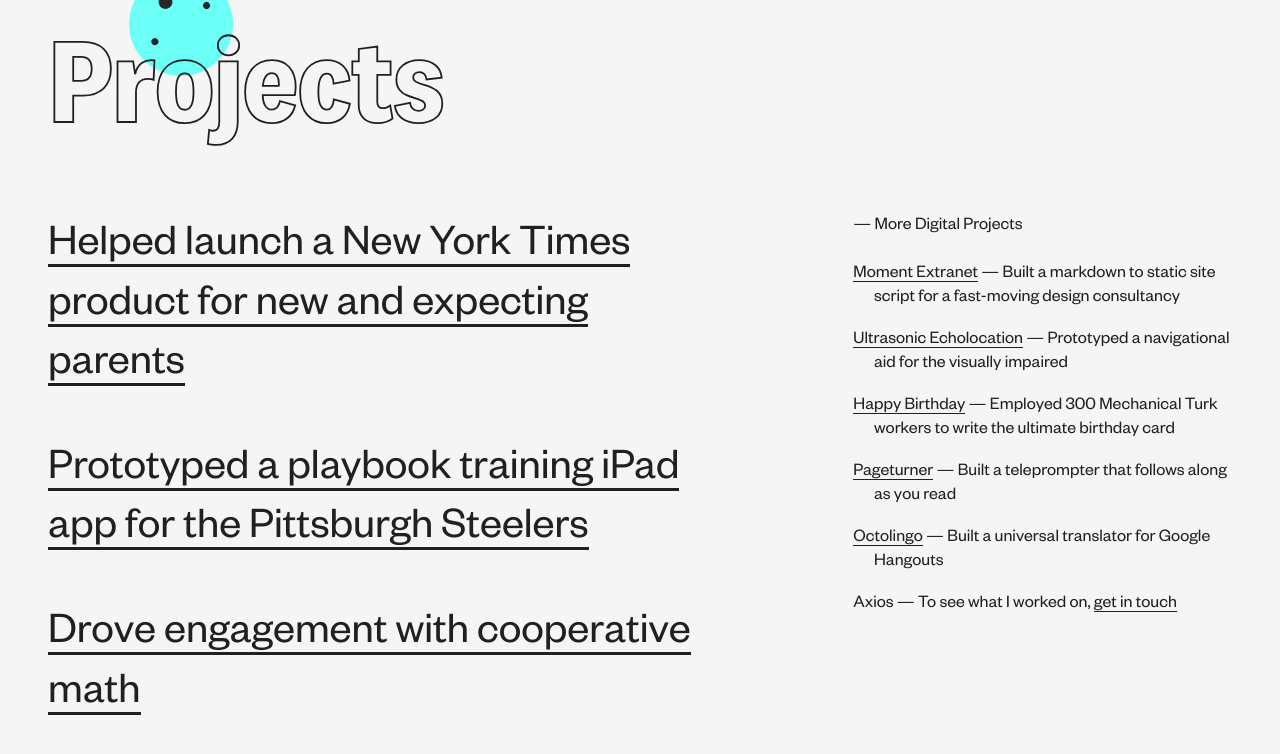
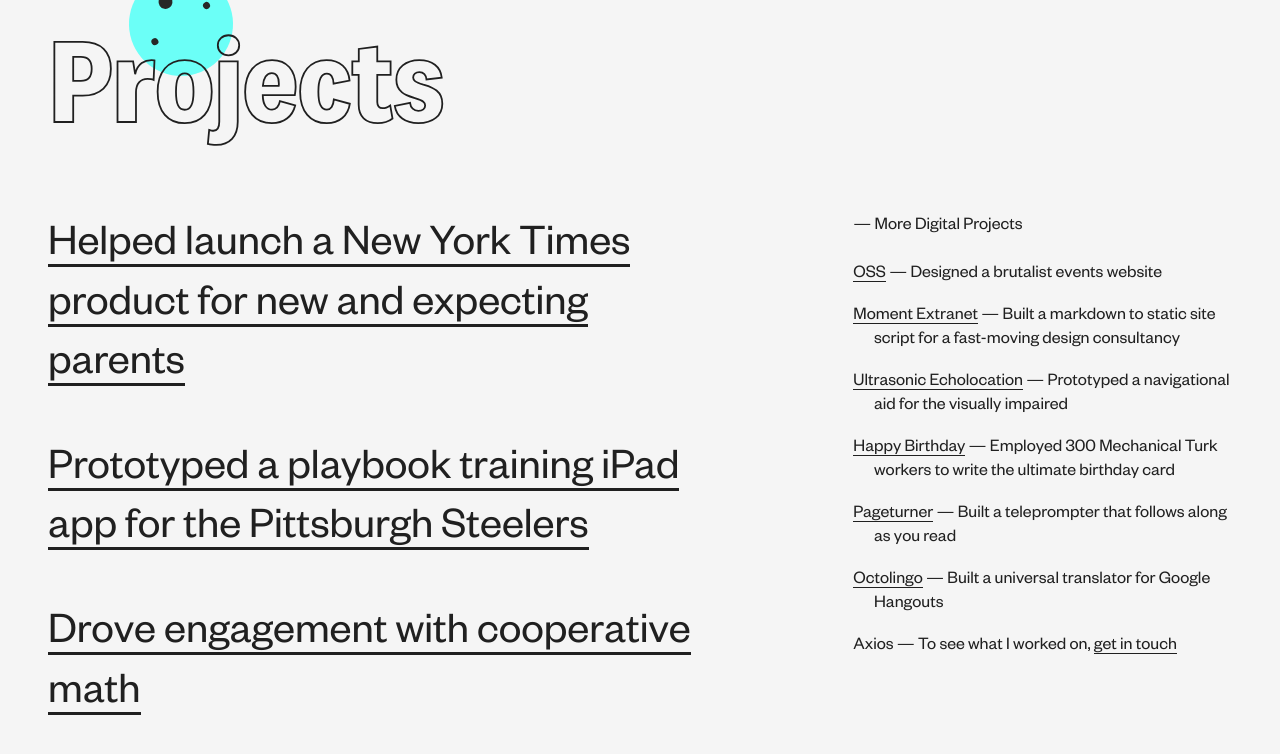
Before and after one commit to tpoulos/tpoulos.github.io, a Jekyll site: the page built from index.html, in a window 1280 px wide and 900 px high, scrolled down 821 px. Shown: the top 754 px of the window. Built offline with Jekyll 4.4.1, drawn with Linux system fonts in a browser that asks for light colours.

Commit message:
added oss to hp

```diff
--- a/index.html
+++ b/index.html
@@ -25,6 +25,7 @@
 
 <div class="projects-sidebar">
   <h2 class="title">More Digital Projects</h2>
+  <p class="outdent"><a href="{{ "projects/oss.html" | prepend: site.baseurl | prepend: site.url }}">OSS</a> — Designed a brutalist events website
   <p class="outdent"><a href="https://medium.com/design-intelligence/redesigning-the-moment-extranet-bbe94f0e8bde">Moment Extranet</a> — Built a markdown to static site script for a fast-moving design consultancy
   <p class="outdent"><a href="{{ "projects/ultrasonic-echolocation.html" | prepend: site.baseurl | prepend: site.url }}">Ultrasonic Echolocation</a> — Prototyped a navigational aid for the visually impaired
   <p class="outdent"><a href="https://medium.com/@twpoulos/happy-birthday-cbb93cdad299">Happy Birthday</a> — Employed 300 Mechanical Turk workers to write the ultimate birthday card
```
Also changed, not shown: 1 other file.
